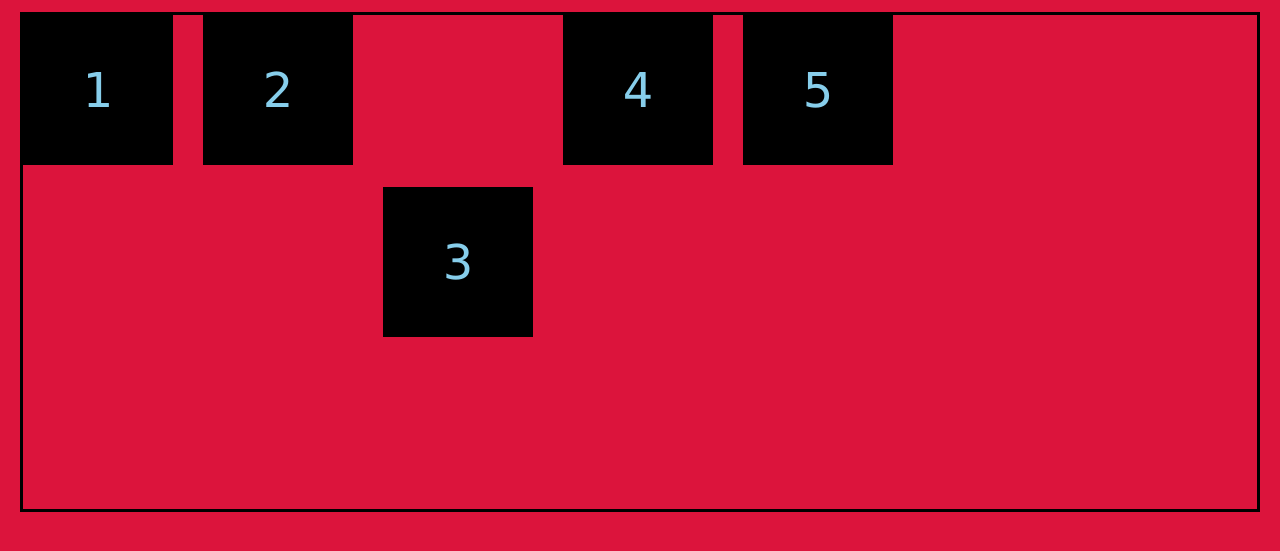
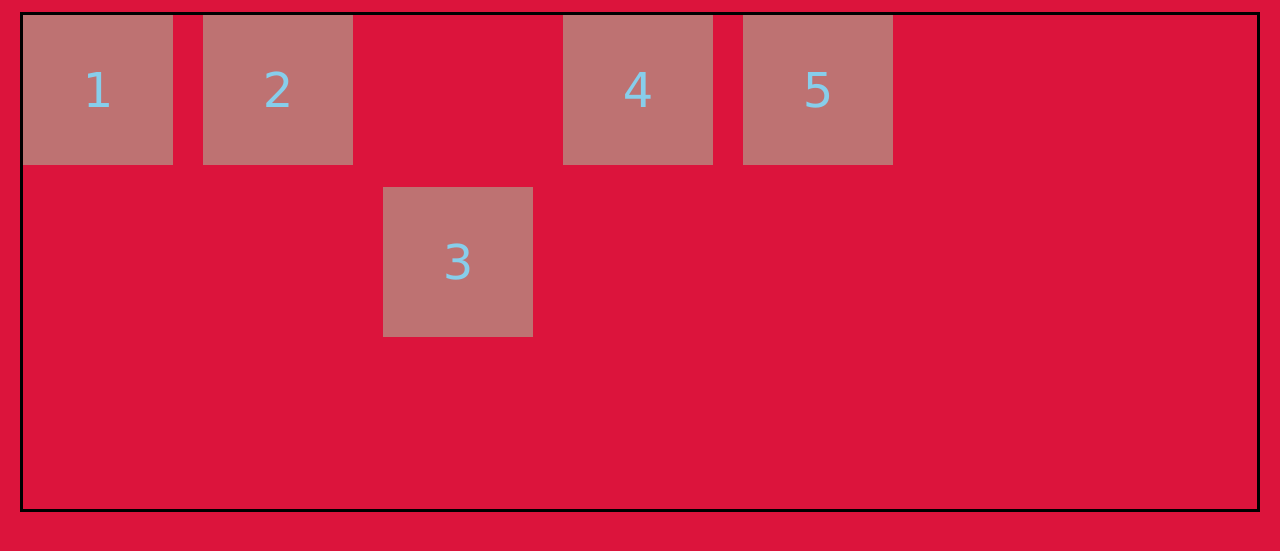
Before and after one commit to gabriele-kaskeviciute/flexbox-intro, a plain HTML site: page index.html in a window 1280 px wide. Shown: the part 61-612 px from the top of the page. Drawn offline with Linux system fonts and the light colour scheme.

Commit message:
bg update salmon

```diff
--- a/style.css
+++ b/style.css
@@ -54,7 +54,7 @@ h1 {
   align-items: center;
   width: 150px;
   height: 150px;
-  background: black;
+  background: rgb(190, 114, 114);
   color: skyblue;
   font-size: 3em;
 }
```
